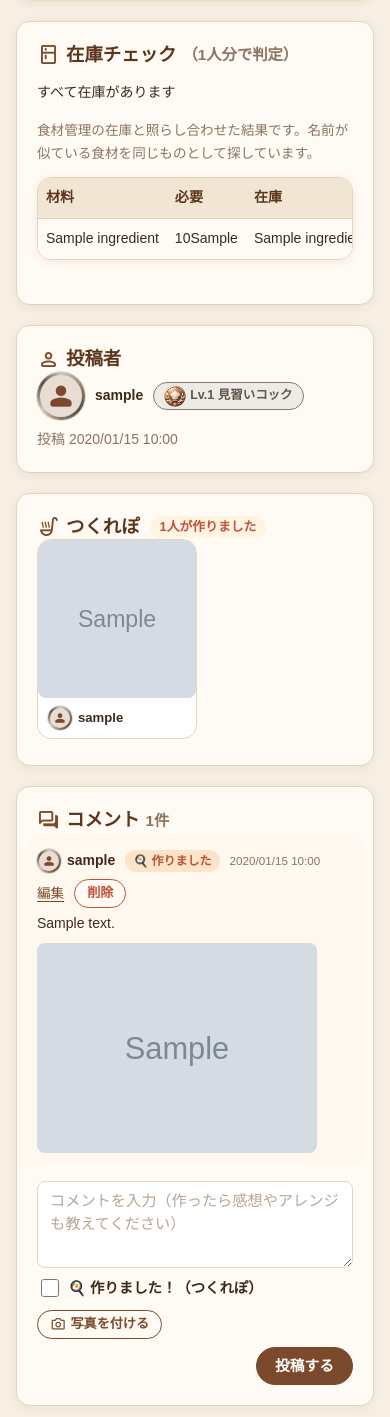
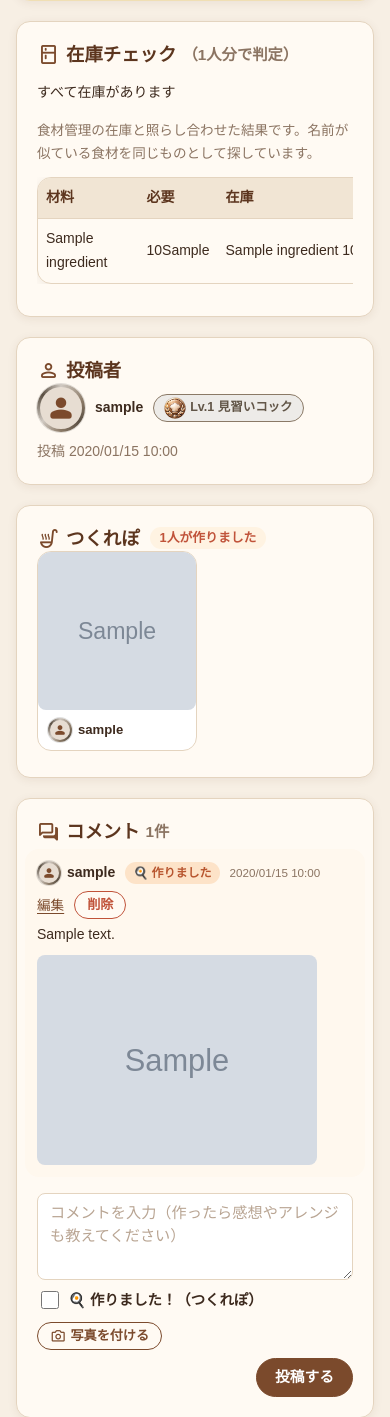
Before and after one commit to fko2547025-star/recipesmanagement, a Spring Boot app: page /recipes/1 in a window 390 px wide. Shown: the part 1391-2808 px from the top of the page. Run offline with Spring Boot 4, Linux system fonts and the light colour scheme; the visitor is signed in with stand-in values (Sample User, id 1); tables that the repository leaves empty hold one stand-in row (values such as "Sample post"); grey boxes marked "Sample" are stand-in pictures; some of the project's set-up classes (security, data sources, template engines, error pages and the like) are left out, and stand-ins take their place; some web fonts are replaced.

Commit message:
画面の幅が変わっても崩れないように改善
- 在庫チェックの表：table-wrap で囲み、スマホで表の右側が空白になる・ページ全体が横にはみ出す問題を修正
- スマホでは表の1列目（材料名）を折り返し、ほかの列が見えるようにする
- 長い英数字（URL など）が枠からはみ出さないよう折り返す
- 768〜1023px でヘッダーのメニューが収まるよう余白を調整
- 長いタグ・買い物リストの長い材料名・見出し右のボタンが狭い画面ではみ出さないよう修正

Co-Authored-By: Claude Opus 5.5 <noreply@anthropic.com>
Claude-Session: https://claude.ai/code/session_01HKqXhc67tbKA5ucWatXTgM

```diff
--- a/src/main/resources/static/css/style.css
+++ b/src/main/resources/static/css/style.css
@@ -102,6 +102,8 @@ body {
     font-size: 15px;
     line-height: 1.7;
     -webkit-font-smoothing: antialiased;
+    /* 区切りのない長い英数字（URL など）も、枠からはみ出さずに折り返す */
+    overflow-wrap: anywhere;
 }
 
 h1, h2, h3 {
@@ -278,10 +280,18 @@ body > a:not(.site-header) {
 /* 見出しの行（左にタイトル、右にリンク） */
 .section-head {
     display: flex;
+    flex-wrap: wrap;                  /* 狭い画面で1行に入らないときは、右側のボタンを次の行に送る */
     align-items: center;
     justify-content: space-between;   /* 左右の端に分ける */
-    gap: 12px;
+    gap: 8px 12px;
     margin: 28px 0 12px;
+}
+
+/* 見出しの右側のボタン・リンクは、文字を折り返さない */
+.section-head > .btn,
+.section-head > button,
+.section-head > a {
+    white-space: nowrap;
 }
 
 .section-title {
@@ -685,17 +695,31 @@ td img {
     margin: 12px 0;
 }
 
+/* 入れ物の中の表は、入れ物の余白だけにする（下に余白が二重にできないように） */
+.table-wrap table { margin: 0; }
+
 @media (max-width: 767px) {
-    /* 表は横にスクロールできるようにする（はみ出して画面が崩れないように） */
-    table {
-        display: block;
-        overflow-x: auto;
-    }
-
+    /* 表がはみ出すときは、表を .table-wrap で囲み、その中だけ横にスクロールさせる。
+       （table を display: block にすると、中身が短いときに表の右側が空白になるため使わない） */
     th,
     td {
         padding: 8px;
         white-space: nowrap;
+    }
+
+    /* 1列目（材料名など）だけは折り返してよい。名前が長くても、ほかの列が画面に入るように */
+    th:first-child,
+    td:first-child {
+        white-space: normal;
+    }
+
+    /* 1列目が細くなりすぎないように、幅 6em・高さ 0 の見えない部品を入れて最低幅にする
+       （表のマスには min-width や width が効かず、1文字ずつ折り返すほど細くなってしまうため） */
+    th:first-child::before,
+    td:first-child::before {
+        content: "";
+        display: block;
+        width: 6em;
     }
 }
 
@@ -760,13 +784,13 @@ td img {
     display: inline-flex;
     align-items: center;
     gap: 4px;
+    max-width: 100%;                /* 枠より長いときは、はみ出さずに折り返す */
     padding: 3px 10px 3px 8px;
     border-radius: var(--radius-pill);
     background: #f3e6d6;
     color: var(--primary-dark);
     font-size: 0.78rem;
     font-weight: 700;
-    white-space: nowrap;
 }
 
 .tag .material-symbols-rounded {
@@ -1062,6 +1086,12 @@ td img {
     font-size: 0.68rem;
     font-weight: 700;
     line-height: 1;
+}
+
+/* タブレットくらいの幅（768〜1023px）では、メニューの左右の余白を詰めて1行に収める */
+@media (min-width: 768px) and (max-width: 1023px) {
+    .site-header__inner { gap: 10px; }
+    .site-nav__link { padding: 6px 8px; }
 }
 
 /* ----- 右側（投稿ボタン・ユーザー） ----- */
@@ -2065,7 +2095,9 @@ body.auth-page > .auth-card {
 /* スマホ：写真を上、情報を下の1列にする */
 @media (max-width: 767px) {
     .recipe-detail {
-        grid-template-columns: 1fr;
+        /* minmax(0, 1fr)：中の表などが広くても、列が画面の幅より広がらないようにする
+           （1fr だけだと、中身の幅に合わせて列が広がり、ページ全体が横にはみ出す） */
+        grid-template-columns: minmax(0, 1fr);
         gap: 16px;
     }
     .recipe-detail__photo { position: static; }   /* スマホでは写真を止めない */
@@ -3308,7 +3340,15 @@ body.auth-page > .auth-card {
     cursor: pointer;
 }
 
-.check-list__amount { margin-left: auto; }
+.check-list__amount {
+    flex-shrink: 0;                 /* 分量は縮めず、右端に残す */
+    margin-left: auto;
+    white-space: nowrap;
+}
+
+/* 材料名は縮められるようにする（長い名前でも、分量が画面の外に出ないように）。チェックボックスは縮めない */
+.check-list__item > span { min-width: 0; }
+.check-list__item > input { flex-shrink: 0; }
 
 /* :has()：中のチェックボックスにチェックが入っている行だけに当てる */
 .check-list__item:has(input:checked) {
--- a/src/main/resources/templates/recipes/detail.html
+++ b/src/main/resources/templates/recipes/detail.html
@@ -177,6 +177,8 @@
             <p th:if="${missingCount == 0}">すべて在庫があります</p>
             <p class="note">食材管理の在庫と照らし合わせた結果です。名前が似ている食材を同じものとして探しています。</p>
 
+            <!-- table-wrap：スマホで表がはみ出したら、表だけ横にスクロールさせる -->
+            <div class="table-wrap">
                 <table>
                     <thead>
                         <tr><th>材料</th><th>必要</th><th>在庫</th><th>状態</th><th>期限</th></tr>
@@ -199,6 +201,7 @@
                         </tr>
                     </tbody>
                 </table>
+            </div>
         </section>
 
         <!-- ===== 投稿者・投稿日時 ===== -->
```
Lines whose indentation alone changed are shown as unchanged.
